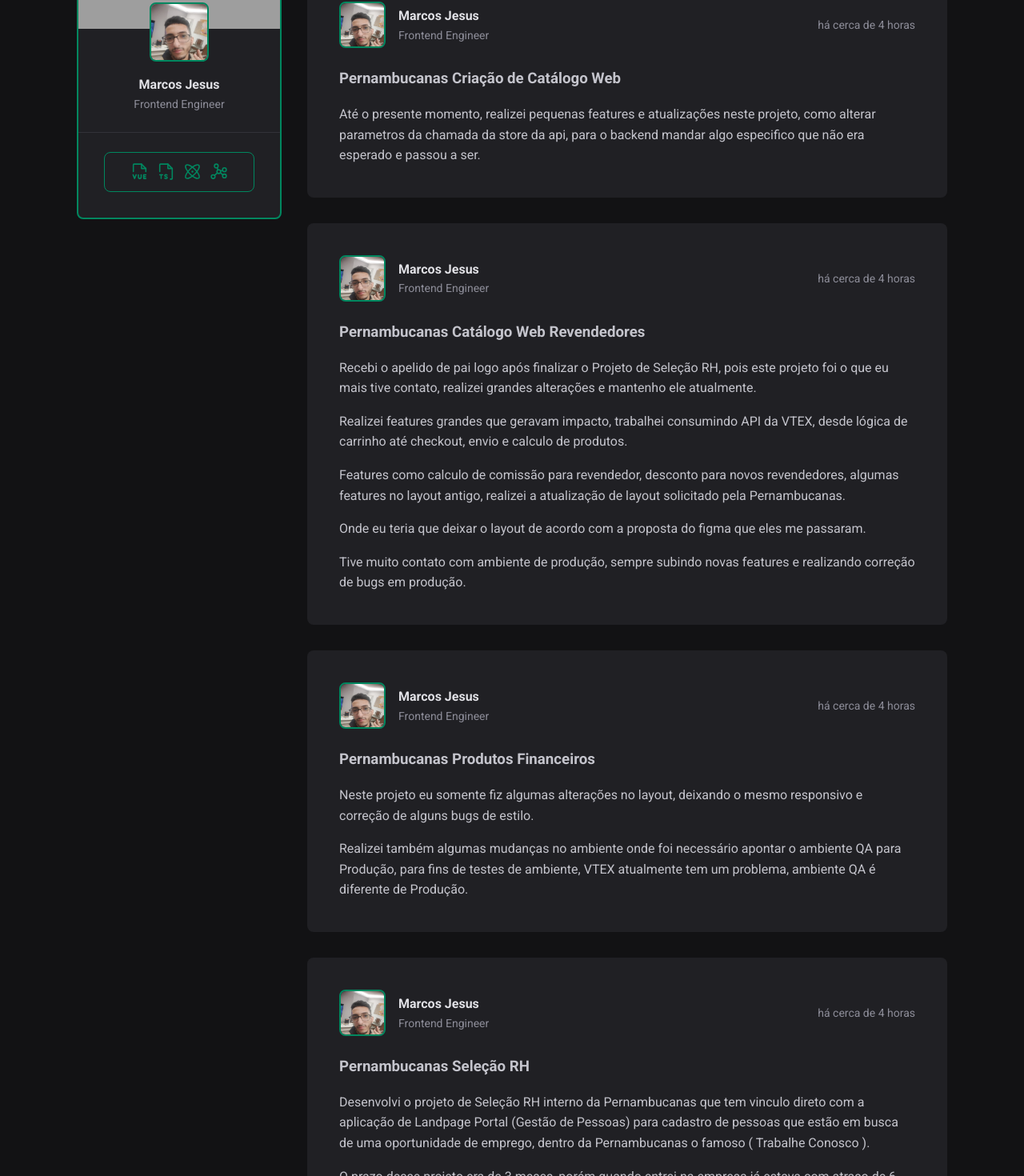
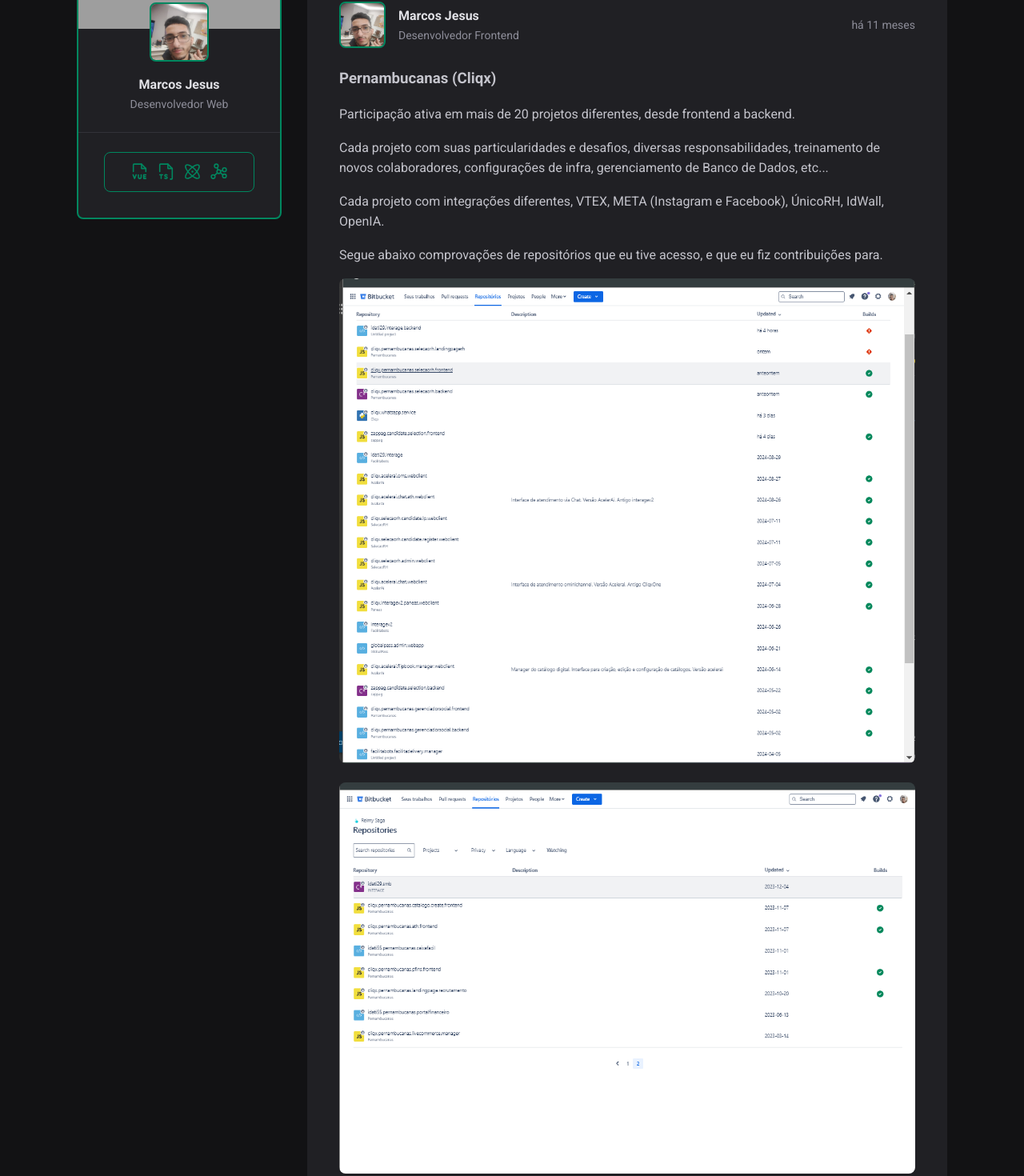
Before and after one commit to marcos-jesus/portfolio-react, a React (Vite) app: page / in a window 1280 px wide. Shown: the part 142-1612 px from the top of the page at 80% size. Built offline with nearby package versions, Linux system fonts and the light colour scheme; grey boxes are pictures that could not be loaded.

Commit message:
Change experiences

```diff
--- a/package.json
+++ b/package.json
@@ -1,5 +1,5 @@
 {
-  "name": "01-fundamentos-reactjs",
+  "name": "marcosjesus-portfolio",
   "private": true,
   "version": "0.0.0",
   "type": "module",
--- a/src/App.jsx
+++ b/src/App.jsx
@@ -11,109 +11,44 @@
     id: 1,
     author: {
       name: 'Marcos Jesus',
-      role: 'Frontend Engineer'
+      role: 'Desenvolvedor Frontend'
     },
     content: [
-      { type: 'title', content: 'Painel de Agentes'},
+      { type: 'title', content: 'Evence Telecom'},
+      { type: 'title', content: ' - Painel de Agentes'},
       { type: 'paragraph', content: 'Desenvolvi um painel de Agentes para a empresa de telecomunicações Evence Telecom.' },
       { type: 'paragraph', content: 'O painel estava obsoleto era um SSR ( Server Side Rendering) o intuito foi transforma-lo em uma SPA ( Single Page Application).'},
-      { type: 'paragraph', content: 'Aplicando a Tecnologia Vue.js, fiz a migração e refatoração de toda a lógica, implementei novas features.'},
       { type: 'paragraph', content: 'Uma das melhorias foi retirar o long pooling que a aplicação fazia a cada x segundos mandava uma request para verificar se houve alguma alteração.'},
       { type: 'paragraph', content: 'A solução foi implementar um canal de Socket.io onde ele ficava aberto ouvindo um evento, caso esse evento sofresse alteração ele me notificava e fazia alteração em tempo real.'},
       { type: 'paragraph', content: 'Tirando a carga de Request e Response que o Banco de Dados recebia.'},
+
+      { type: 'title', content: ' - Tela de Callcenter'},
+      { type: 'paragraph', content: 'Desenvolvi a tela de Callcenter, onde mostrava informações relacionada ao Painel de Agentes.' },
+      { type: 'paragraph', content: 'Callcenter era um SSR (Server Side Render) também assim como painel de Agentes, era Laravel com Blade template, migrei para SPA ( Single Page Application).'},
+      { type: 'paragraph', content: 'Aplicando a Tecnologia Vue.js, fazendo a refatoração e implementando novas features, o objetivo era transformar o Callcenter em real time removendo o Long Polling.'},
+
+      { type: 'title', content: ' - Feature Chat no Painel de Agentes'},
+      { type: 'paragraph', content: 'Desenvolvi um microserviço de mensageria com NodeJS + Express, com autenticação JWT + Socket.io e canais de socket com arquitetura de room ( salas ).' },
+      { type: 'paragraph', content: 'Desenvolvi também o frontend do chat parte de UI (User Interface), fiz todas autenticações e validações.'},
     ],
-
-    publishedAt: new Date('2022-12-13 20:49:00')
+    image: false,
+    publishedAt: new Date('2020-08-13 20:49:00')
   },
   {
     id: 2,
     author: {
       name: 'Marcos Jesus',
-      role: 'Frontend Engineer'
+      role: 'Desenvolvedor Frontend'
     },
     content: [
-      { type: 'title', content: 'Tela de Callcenter' },
-      { type: 'paragraph', content: 'Desenvolvi a tela de Callcenter, onde mostrava informações relacionada ao Painel de Agentes.' },
-      { type: 'paragraph', content: 'Callcenter era um SSR (Server Side Render) também assim como painel de Agentes, era Laravel com Blade template, migrei para SPA ( Single Page Application).'},
-      { type: 'paragraph', content: 'Aplicando a Tecnologia Vue.js, fazendo a refatoração e implementando novas features, o objetivo era transformar o Callcenter em real time removendo o Long Polling.'},
+      { type: 'title', content: 'Pernambucanas (Cliqx)'},
+      { type: 'paragraph', content: 'Participação ativa em mais de 20 projetos diferentes, desde frontend a backend.' },
+      { type: 'paragraph', content: 'Cada projeto com suas particularidades e desafios, diversas responsabilidades, treinamento de novos colaboradores, configurações de infra, gerenciamento de Banco de Dados, etc...' },
+      { type: 'paragraph', content: 'Cada projeto com integrações diferentes, VTEX, META (Instagram e Facebook), ÚnicoRH, IdWall, OpenIA.' },
+      { type: 'paragraph', content: 'Segue abaixo comprovações de repositórios que eu tive acesso, e que eu fiz contribuições para.'},
     ],
-
-    publishedAt: new Date('2022-12-14 15:04:00')
-  },
-  {
-    id: 3,
-    author: {
-      name: 'Marcos Jesus',
-      role: 'Frontend Engineer'
-    },
-    content: [
-      { type: 'title', content: 'Feature Chat no Painel de Agentes'},
-      { type: 'paragraph', content: 'Desenvolvi um microserviço de mensageria com NodeJS + Express, com autenticação JWT + Socket.io e canais de socket com arquitetura de room ( salas ).' },
-      { type: 'paragraph', content: 'Desenvolvi também o frontend do chat parte de UI (User Interface), fiz todas autenticações e validações.'}
-    ],
-
-    publishedAt: new Date('2022-12-14 16:59:00')
-  },
-  {
-    id: 4,
-    author: {
-      name: 'Marcos Jesus',
-      role: 'Frontend Engineer'
-    },
-    content: [
-      { type: 'title', content: 'Pernambucanas Seleção RH'},
-      { type: 'paragraph', content: 'Desenvolvi o projeto de Seleção RH interno da Pernambucanas que tem vinculo direto com a aplicação de Landpage Portal (Gestão de Pessoas) para cadastro de pessoas que estão em busca de uma oportunidade de emprego, dentro da Pernambucanas o famoso ( Trabalhe Conosco ).' },
-      { type: 'paragraph', content: 'O prazo desse projeto era de 3 meses, porém quando entrei na empresa já estava com atraso de 6 meses quase beirando 7.'},
-      { type: 'paragraph', content: 'Foi um cãos total, cheguei em meio a um incêndio sem fim, a onde eu trabalhei domingo a domingo, altas horas em busca de realizar a finalização do projeto.'},
-      { type: 'paragraph', content: 'Com muit esforço e luta conseguimos, eu e um colega pegamos firme no frontend, fizemos as telas com dados mockados afim de esperar o backend mandar os endpoints para nós consumir.'},
-      { type: 'paragraph', content: 'Foi um projeto bem complexo, cheio de regras de negocio, como alterar diversos status de um candidato, adicionar vaga de acordo com o km que ele especificou, todas essas mudanças gerava N impactos em outros lugares.'},
-    ],
-
-    publishedAt: new Date('2023-09-23 00:52')
-  },
-  {
-    id: 5,
-    author: {
-      name: 'Marcos Jesus',
-      role: 'Frontend Engineer'
-    },
-    content: [
-      { type: 'title', content: 'Pernambucanas Produtos Financeiros'},
-      { type: 'paragraph', content: 'Neste projeto eu somente fiz algumas alterações no layout, deixando o mesmo responsivo e correção de alguns bugs de estilo.' },
-      { type: 'paragraph', content: 'Realizei também algumas mudanças no ambiente onde foi necessário apontar o ambiente QA para Produção, para fins de testes de ambiente, VTEX atualmente tem um problema, ambiente QA é diferente de Produção.' },
-    ],
-
-    publishedAt: new Date('2023-09-23 00:54')
-  },
-  {
-    id: 6,
-    author: {
-      name: 'Marcos Jesus',
-      role: 'Frontend Engineer'
-    },
-    content: [
-      { type: 'title', content: 'Pernambucanas Catálogo Web Revendedores'},
-      { type: 'paragraph', content: 'Recebi o apelido de pai logo após finalizar o Projeto de Seleção RH, pois este projeto foi o que eu mais tive contato, realizei grandes alterações e mantenho ele atualmente.' },
-      { type: 'paragraph', content: 'Realizei features grandes que geravam impacto, trabalhei consumindo API da VTEX, desde lógica de carrinho até checkout, envio e calculo de produtos.'},
-      { type: 'paragraph', content: 'Features como calculo de comissão para revendedor, desconto para novos revendedores, algumas features no layout antigo, realizei a atualização de layout solicitado pela Pernambucanas.' },
-      { type: 'paragraph', content: 'Onde eu teria que deixar o layout de acordo com a proposta do figma que eles me passaram.' },
-      { type: 'paragraph', content: 'Tive muito contato com ambiente de produção, sempre subindo novas features e realizando correção de bugs em produção.' },
-    ],
-
-    publishedAt: new Date('2023-09-23 01:02')
-  },
-  {
-    id: 7,
-    author: {
-      name: 'Marcos Jesus',
-      role: 'Frontend Engineer'
-    },
-    content: [
-      { type: 'title', content: 'Pernambucanas Criação de Catálogo Web '},
-      { type: 'paragraph', content: 'Até o presente momento, realizei pequenas features e atualizações neste projeto, como alterar parametros da chamada da store da api, para o backend mandar algo especifico que não era esperado e passou a ser.' },
-    ],
-
-    publishedAt: new Date('2023-09-23 01:03')
+    image: true,
+    publishedAt: new Date('2022-10-14 16:59:00')
   },
 
 ];
@@ -133,6 +68,7 @@
               author={post.author}
               content={post.content}
               publishedAt={post.publishedAt}
+              image={post.image}
             />
            )
           })}
--- a/src/components/Post.jsx
+++ b/src/components/Post.jsx
@@ -2,8 +2,10 @@
 import ptBR from 'date-fns/locale/pt-BR'
 import styles from './Post.module.css'
 import profileImage from '../assets/perfil.jpg'
+import Repository from '../assets/repository.png'
+import RepositoryTwo from '../assets/repository2.png'
 
-export function Post({author, publishedAt, content}) {
+export function Post({author, publishedAt, content, image}) {
   const publishedDateFormatted = format(publishedAt, "d 'de' LLLL 'às' HH:mm'h'", {
     locale: ptBR,
   });
@@ -30,7 +32,7 @@
 
         <div className={styles.content}>
           {
-            content.map(line => {
+            content.map((line) => {
               line
               if(line.type === 'title') {
                 return <h3 key={line.content}> {line.content}</h3>
@@ -39,8 +41,23 @@
               if(line.type === 'paragraph') {
                 return <p key={line.content}> {line.content} </p>
               }
+
             })
           }
+          {image && (
+            <>
+              <img
+                className={styles.images}
+                src={Repository}
+                alt="repository"
+              />
+              <img
+                className={styles.images}
+                src={RepositoryTwo}
+                alt="repository"
+              />
+            </>
+          )}
         </div>
       </article>
     </>
--- a/src/components/Post.module.css
+++ b/src/components/Post.module.css
@@ -60,3 +60,9 @@
   color: var(--gray-400);
   line-height: 1.6;
 }
+
+.images {
+  margin-top: 1rem;
+  border-radius: 8px;
+  width: 100%;
+}
--- a/src/components/Sidebar.jsx
+++ b/src/components/Sidebar.jsx
@@ -13,7 +13,7 @@
       <img src={profileImage} />
 
       <strong>Marcos Jesus</strong>
-      <span>Frontend Engineer</span>
+      <span>Desenvolvedor Web</span>
     </div>
 
     <footer>
```
Also changed, not shown: src/assets/repository.png (added), src/assets/repository2.png (added).
